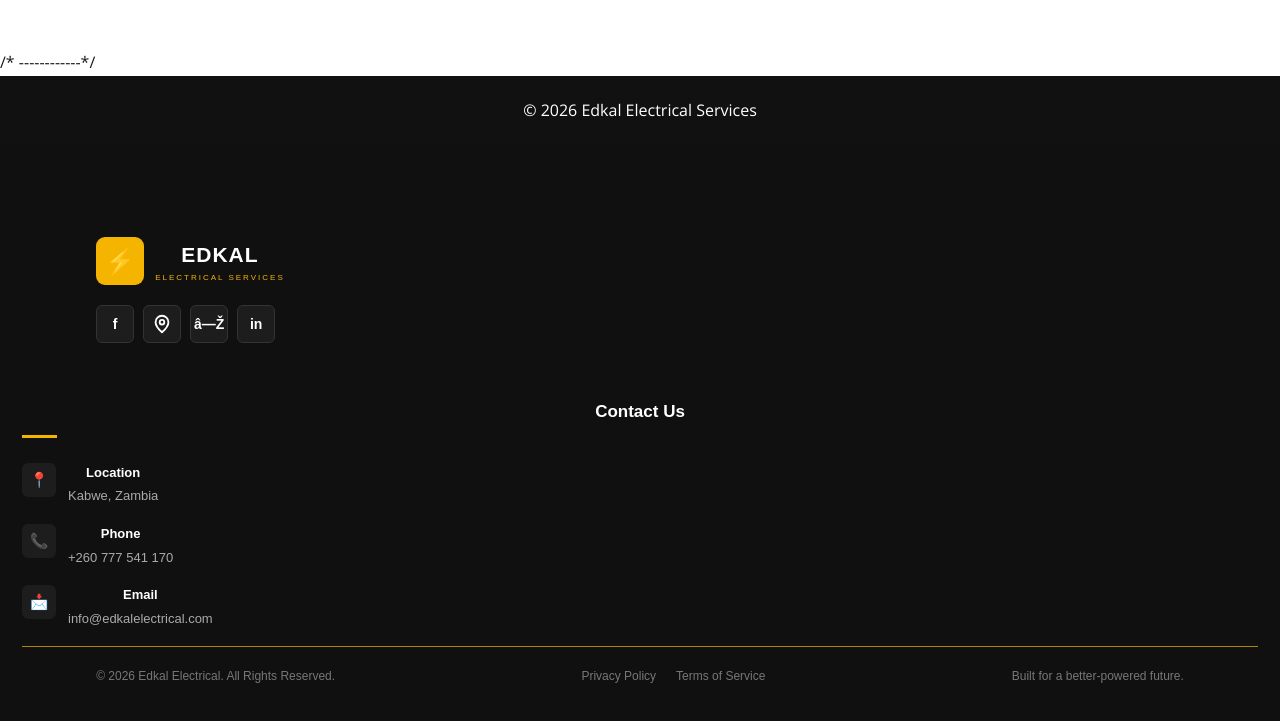
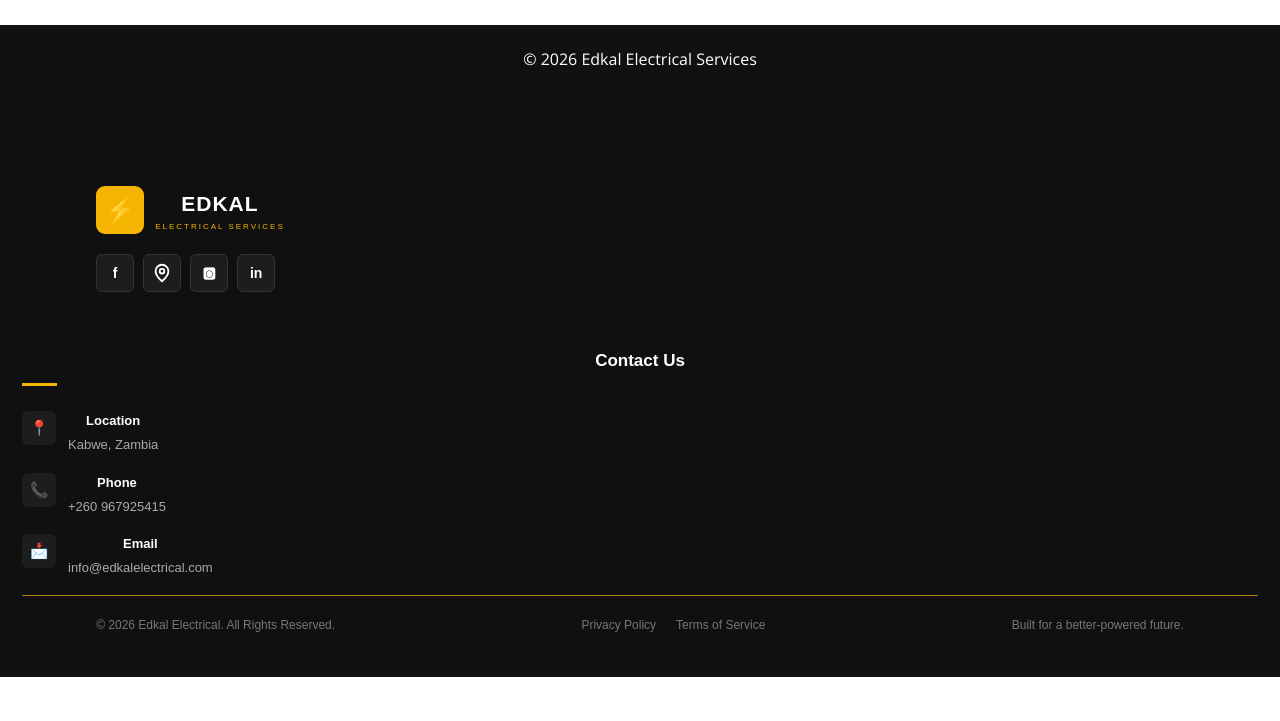
Before and after one commit to seitha/Personal-Portfolio-, a plain HTML site: page index.html in a window 1280 px wide. Shown: the part 3659-4380 px from the top of the page. After the commit the page ends 4336 px from the top, so only its background shows below. Drawn offline with nearby package versions, Linux system fonts and the light colour scheme.

Commit message:
Update index.html

```diff
--- a/index.html
+++ b/index.html
@@ -2534,7 +2534,6 @@ document.getElementById('projectLightbox').addEventListener('click', function(e)
 </script>
 </section>
 
-/*------------*/
 <!-- PRODUCTS SECTION -->
 <section class="products-section" id="products">
   <div class="products-header">
@@ -2728,7 +2727,7 @@ document.getElementById('projectLightbox').addEventListener('click', function(e)
 
 }
 </style>
- /*  ------------*/
+
 
 
 
@@ -2837,7 +2836,7 @@ document.getElementById("contactForm").addEventListener("submit", e => {
           stroke="currentColor" stroke-width="2"/>
 </svg></a>
 
-        <a href="#" aria-label="Instagram">â—Ž</a>
+        <a href="#" aria-label="Instagram">🅾</a>
 
         <a href="#" aria-label="LinkedIn">in</a>
 
@@ -2881,7 +2880,7 @@ document.getElementById("contactForm").addEventListener("submit", e => {
           <strong>Phone</strong>
           <p>
             <a href="tel:+260777541170">
-              +260 777 541 170
+              +260 967925415
             </a>
           </p>
         </div>
```
